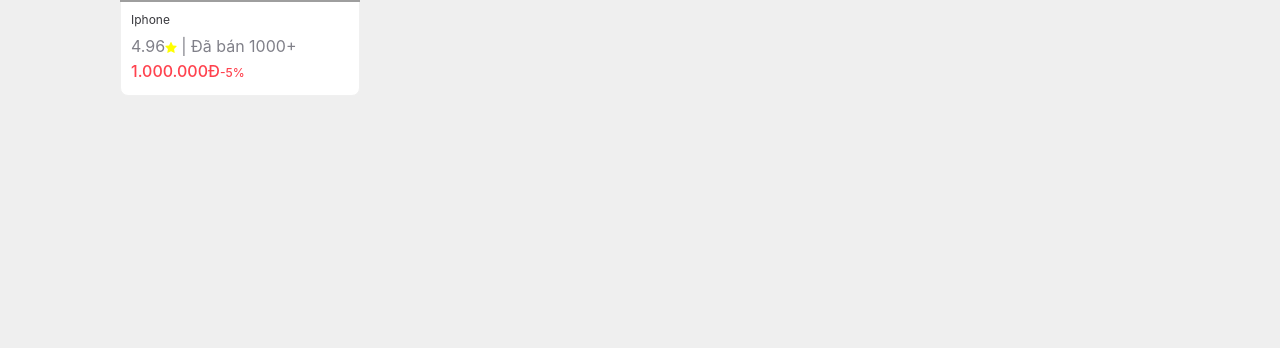
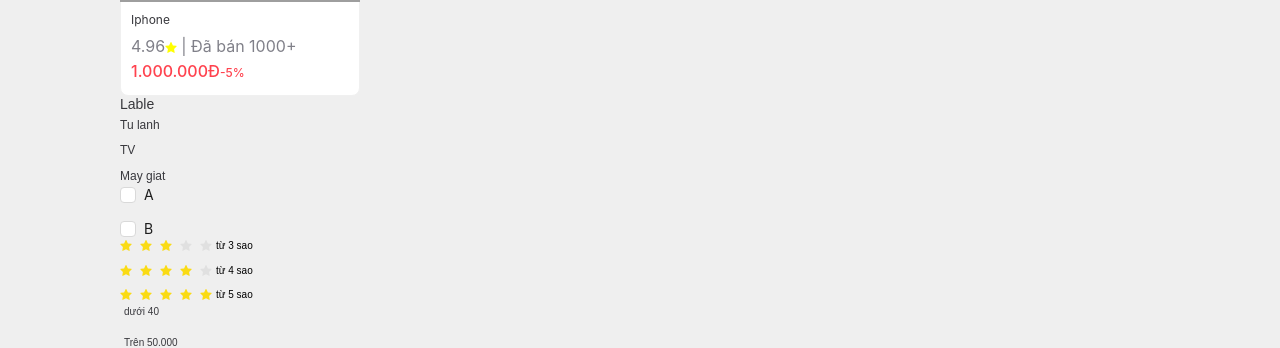
Before and after one commit to ducanh005/danhshop, a React (Create React App) app: page / in a window 1280 px wide. Shown: the part 604-952 px from the top of the page. Built offline with nearby package versions, Linux system fonts and the light colour scheme; grey boxes are pictures that could not be loaded.

Commit message:
feat: add NavBarComponent with dynamic content rendering and integrate into HomePage

```diff
--- /dev/null
+++ b/src/components/NavBarComponent/NavBarComponent.jsx
@@ -0,0 +1,74 @@
+import React from "react";
+import { WrapperLableText } from "./style";
+import { WrraperTextValue } from "./style";
+import { WrraperContent } from "./style";
+import { WrraperTextPrice } from "./style";
+import { Checkbox } from 'antd';
+import { Rate } from 'antd';
+const NavBarComponent = () => {
+    const onChange = (checkedValues) => {}
+    const renderContent =(type,options)=>{
+        switch(type){
+            case 'text':
+                return options.map((option)=>{
+                    return (
+                    <WrraperTextValue>{option}</WrraperTextValue>
+                )
+                });
+                case 'checkbox':
+                    return (<Checkbox.Group style={{ width: '100%',display:'flex',flexDirection:'column', gap :'12px' }} onChange={onChange}>
+                        {options.map((option)=>{
+                            return (
+                            <Checkbox style={{marginLeft:0}} value={option.value}>{option.label}</Checkbox>)
+                        })}
+                        </Checkbox.Group>)
+                case 'star':
+                     return options.map((option)=>{
+                            return (
+                                <div style={{display:'flex',gap:'4px'}}>
+                                    <Rate style={{fontSize:'12px'}} disabled defaultValue={option}  />
+                                    <span>{`từ ${option} sao`}</span>
+                                </div>
+                     )})
+                     case 'price':
+                     return options.map((option)=>{
+                            return (
+                                    <WrraperTextPrice >
+                                        {option}
+                                    </WrraperTextPrice>
+                     )})
+
+            default:
+                return {};
+        }
+    }
+  return (
+    <div >
+        <WrapperLableText>Lable</WrapperLableText>
+       <WrraperContent> {
+            renderContent('text',['Tu lanh','TV','May giat'])}
+       </WrraperContent>
+        <WrraperContent>
+                {
+                renderContent('checkbox',[
+                    {value: 'a', label: 'A'},
+                    {value: 'b', label: 'B'},
+                ])}
+        </WrraperContent>
+         <WrraperContent>
+                {
+                renderContent('star',
+                    [3,4,5]
+                )}
+        </WrraperContent>
+         <WrraperContent>
+                {
+                renderContent('price',
+                    ['dưới 40','Trên 50.000']
+                )}
+        </WrraperContent>
+    </div>
+  );
+}
+
+export default NavBarComponent;
--- /dev/null
+++ b/src/components/NavBarComponent/style.js
@@ -0,0 +1,29 @@
+import styled from 'styled-components';
+
+export const WrapperLableText = styled.h4`
+    color: rgb(56,56,61);
+    font-size: 14px;
+    font-weight: 500;
+
+`
+
+export const WrraperTextValue = styled.span`
+    color: rgb(56,56,61);
+    font-size: 12px;
+    font-weight: 400;
+`
+
+export const WrraperContent = styled.div`
+    display: flex;
+    // align-items: center;
+   flex-direction: column;
+   gap: 12px;
+`
+
+export const WrraperTextPrice = styled.div`
+borderRadius:4px;
+color:rgb(56,56,61);
+ backgroundColor:rgb(238,238,238);
+ width:fit-content;
+  padding:4px ;
+`
--- a/src/pages/HomePage/HomePage.jsx
+++ b/src/pages/HomePage/HomePage.jsx
@@ -6,6 +6,7 @@
 import Slider2 from '../../assest/images/Slider2.jpg';
 import { Card } from 'antd';
 import CardComponent from '../../components/CardComponent/CardComponent';
+import NavBarComponent from '../../components/NavBarComponent/NavBarComponent';
 const HomePage =() => {
     const arr =['TV', 'Laptop', 'Phone'] ;
     return (
@@ -24,6 +25,8 @@
                   <div style={{marginTop: '20px', display: 'flex',alignItems: 'center', gap: '20px'}}>
                     <CardComponent />
                   </div>
+
+                <NavBarComponent></NavBarComponent>
                   </div>
 
 
```
